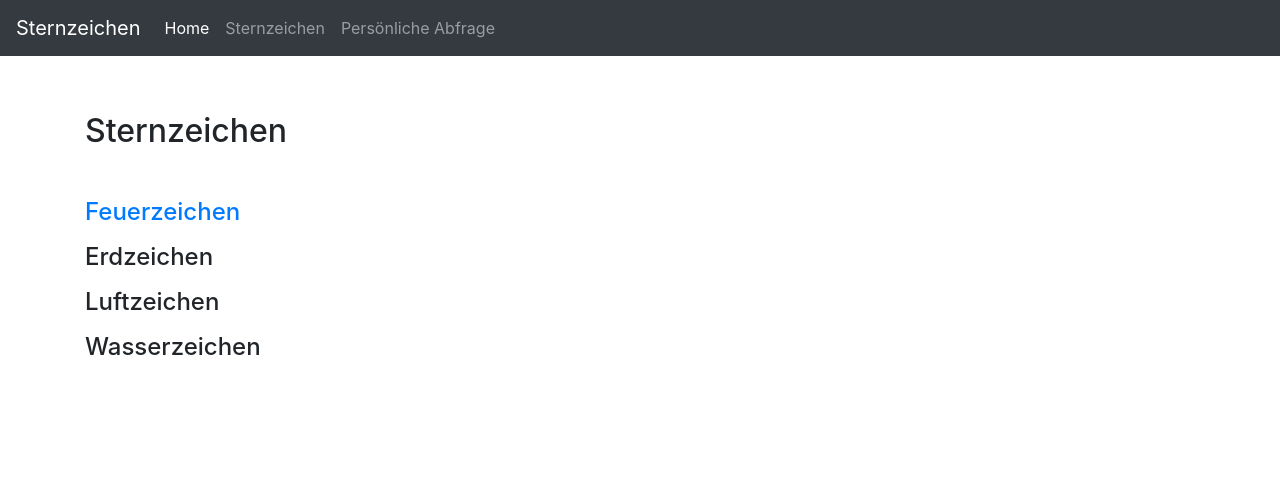
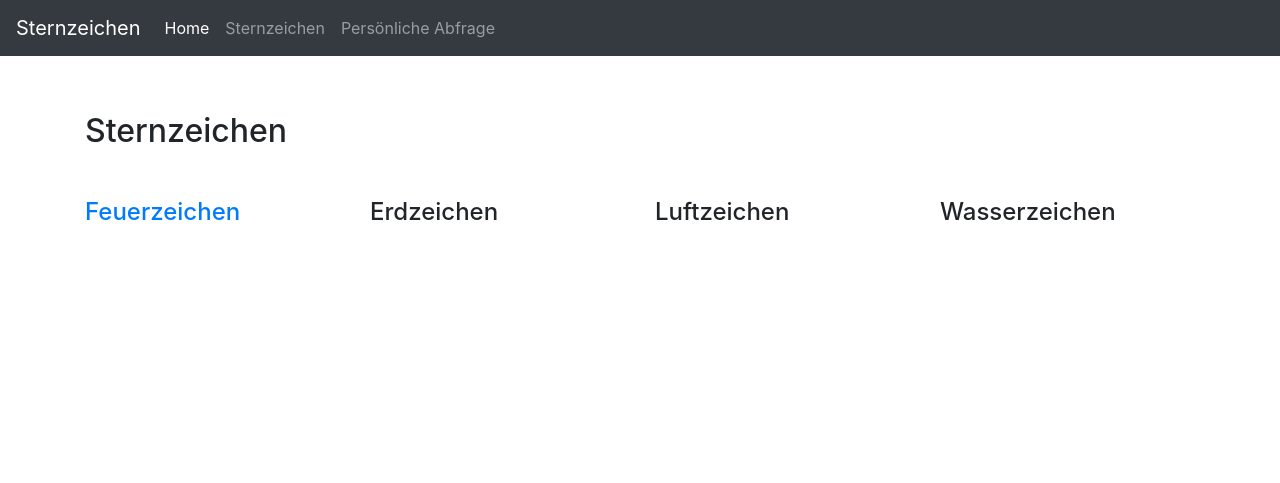
Before and after one commit to selmafederl/prog2, a Flask app: template demos/templates/sternzeichen.html in a window 1280 px wide. Shown: the top 483 px of the page. Run offline with Flask 2, Linux system fonts and the light colour scheme; the template is opened without the code that fills it, so the values that code supplies are empty.

Commit message:
Stand 23.05.2020

```diff
--- a/demos/templates/sternzeichen.html
+++ b/demos/templates/sternzeichen.html
@@ -3,16 +3,16 @@
 <div class="main">
   <div class="container">
     <div class="row">
-      <div class="col-12">
-        <h2 class="mb-5">Sternzeichen</h2>
-
+      <h2 class="mb-5 col-12">Sternzeichen</h2>
+      <div class="col-md-3">
         <h4><a href="{{ url_for('feuerzeichen')}}">Feuerzeichen</a></h4>
         <ul>
           {% for Feuerzeichen in feuer %}
           <li>{{ Feuerzeichen }}</li>
           {% endfor %}
         </ul>
-
+      </div>
+      <div class="col-md-3">
         <h4>Erdzeichen</h4>
         <ul>
           {% for Erdzeichen in erde %}
@@ -20,6 +20,8 @@
           {% endfor %}
         </ul>
 
+      </div>
+      <div class="col-md-3">
         <h4>Luftzeichen</h4>
         <ul>
           {% for Luftzeichen in luft %}
@@ -27,6 +29,8 @@
           {% endfor %}
         </ul>
 
+      </div>
+      <div class="col-md-3">
         <h4>Wasserzeichen</h4>
         <ul>
           {% for Wasserzeichen in wasser %}
```
